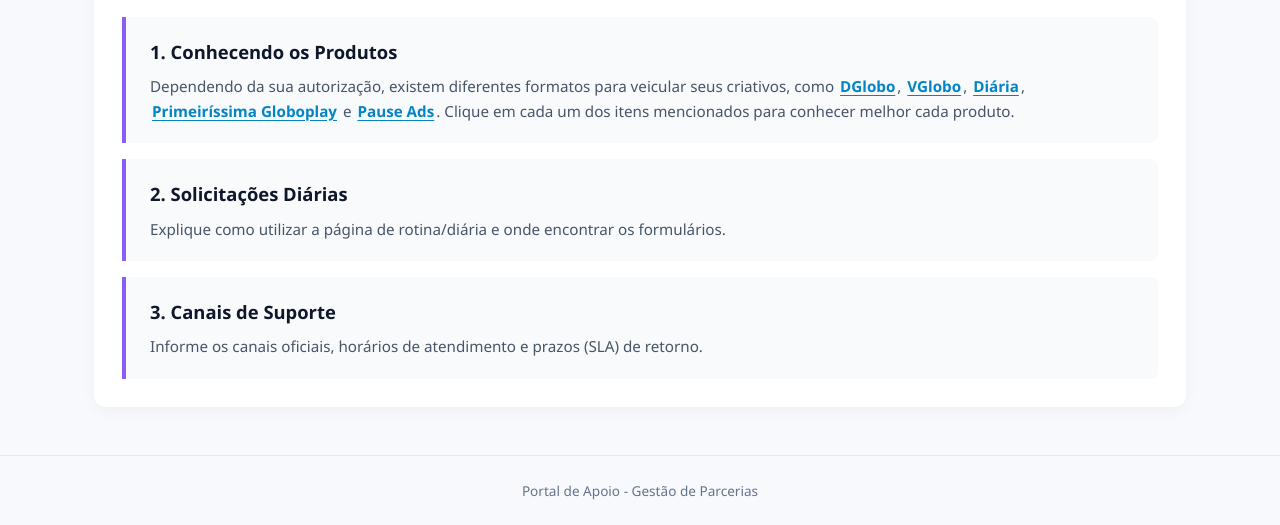
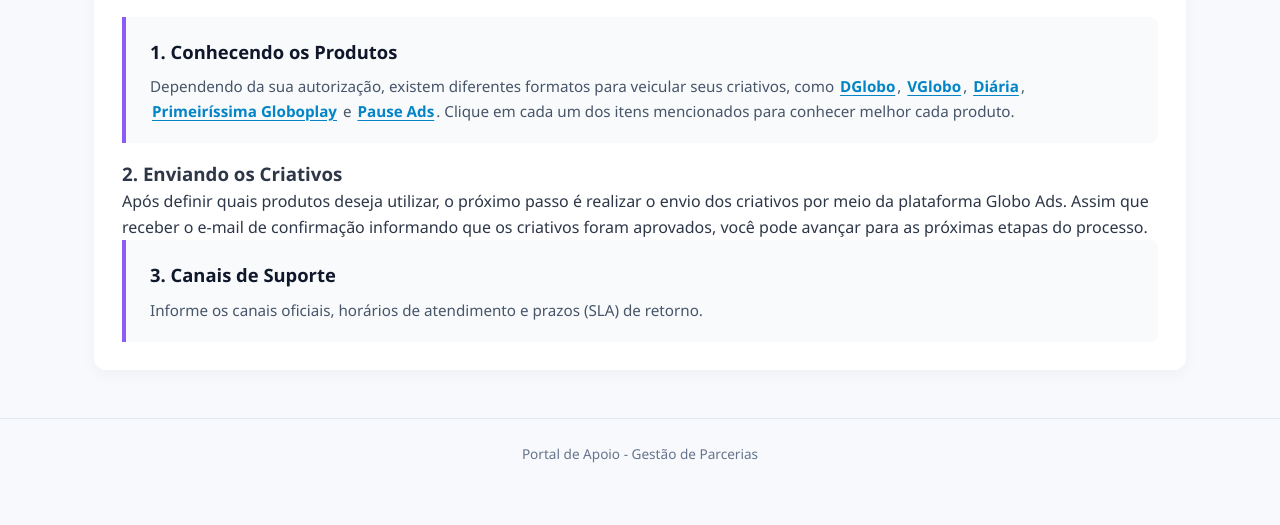
Before and after one commit to gestaodeparcerias/digital, a plain HTML site: page primeiros-passos.html in a window 1280 px wide. Shown: the part 405-930 px from the top of the page. After the commit the page ends 894 px from the top, so only its background shows below. Drawn offline with Linux system fonts and the light colour scheme.

Commit message:
Update primeiros-passos.html

```diff
--- a/primeiros-passos.html
+++ b/primeiros-passos.html
@@ -351,9 +351,9 @@
                 </p>
             </div>
 
-            <div class="passo-item">
-                <h3>2. Solicitações Diárias</h3>
-                <p>Explique como utilizar a página de rotina/diária e onde encontrar os formulários.</p>
+            <div class="enviando-criativos">
+                <h3>2. Enviando os Criativos</h3>
+                <p>Após definir quais produtos deseja utilizar, o próximo passo é realizar o envio dos criativos por meio da plataforma Globo Ads. Assim que receber o e-mail de confirmação informando que os criativos foram aprovados, você pode avançar para as próximas etapas do processo.</p>
             </div>
 
             <div class="passo-item">
```
